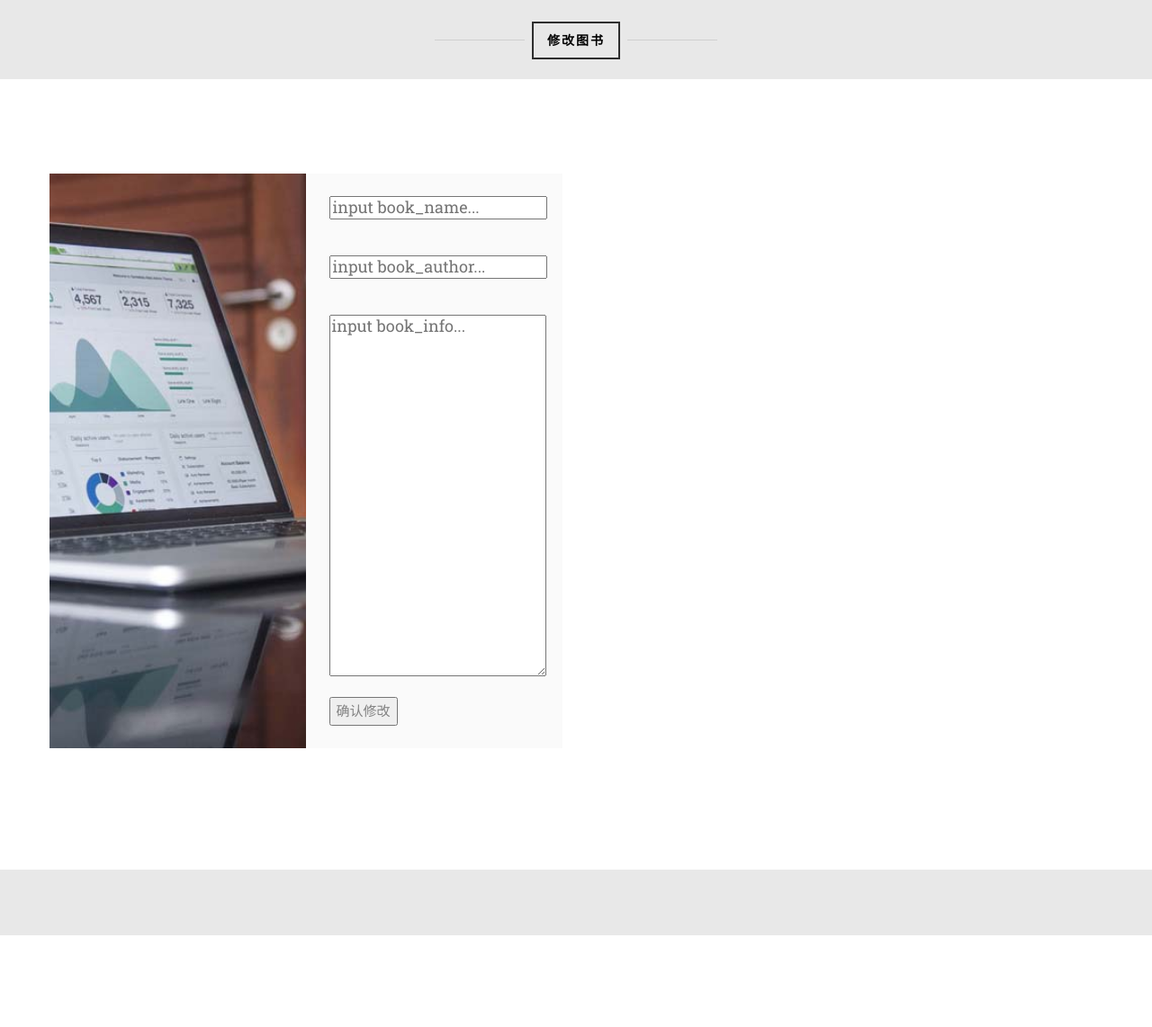
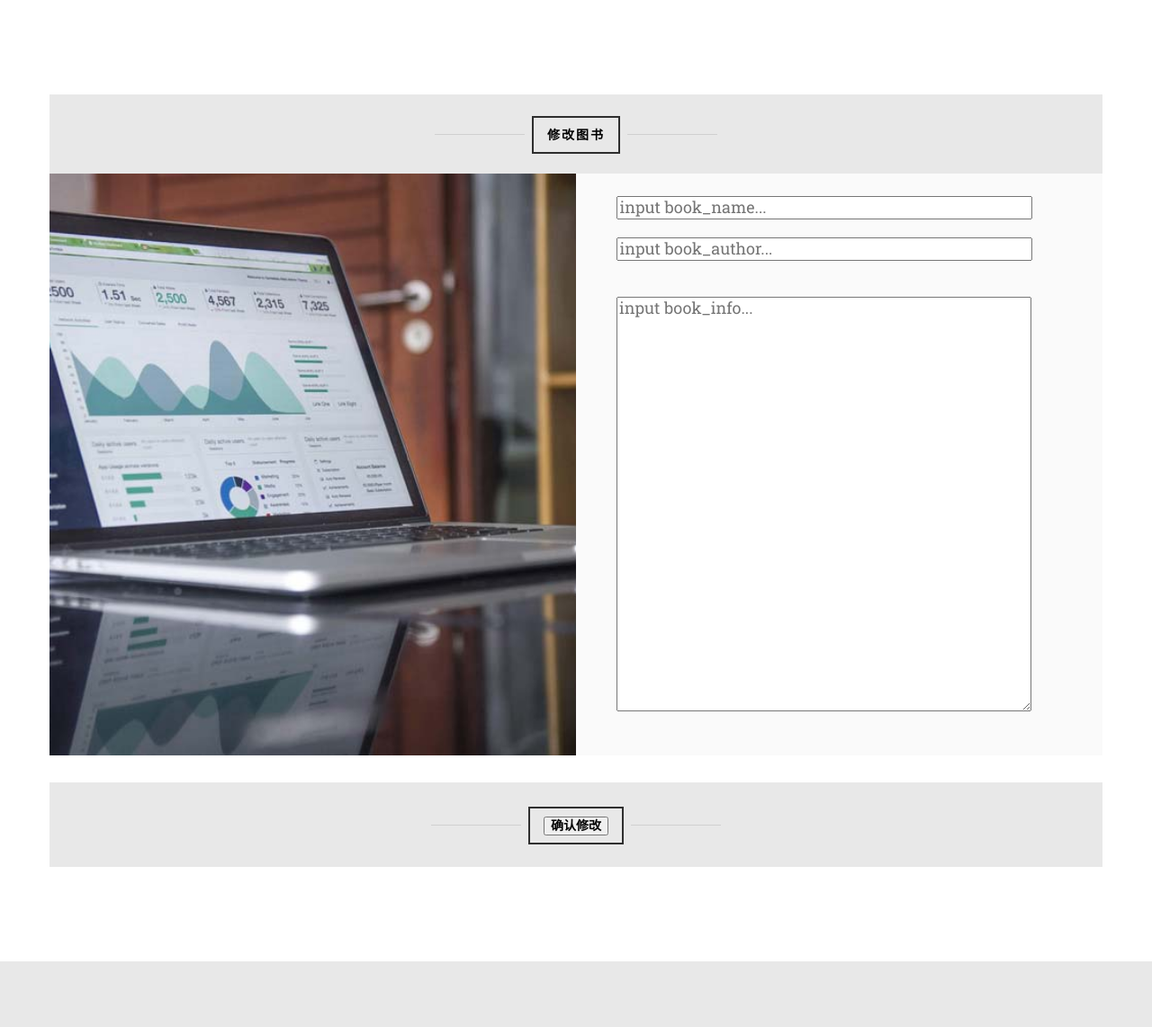
Before and after one commit to Vauke/SpiderManBookShow, a Django app: template templates/edit_book.html in a window 1280 px wide. Shown: the whole page at 90% size. Before the commit the page ends 1040 px from the top, so only its background shows below. Run offline with Django 3.2, Linux system fonts and the light colour scheme; the template is opened without the code that fills it, so the values that code supplies are empty; some libraries are stand-ins or nearby versions; some web fonts are replaced.

Commit message:
fix bugs

```diff
--- a/templates/edit_book.html
+++ b/templates/edit_book.html
@@ -46,33 +46,34 @@
 	<body>
 	<!-- 图书介绍 -->
 
-	<div id="fh5co-gallery" class="fh5co-bg-section">
-	<div class="row text-center">
-	<h2><span>修改图书</span></h2>
-	</div></a>
-	</div>
+
 	<div id="fh5co-course">
 		<div class="container">
 			<div class="row animate-box">
+			<div id="fh5co-gallery" class="fh5co-bg-section">
+			<div class="row text-center">
+			<h2><span>修改图书</span></h2>
+			</div></div>
 			<div class="row">
-				<div class="col-md-6 animate-box">
+				<div class="col-md-12 animate-box">
 					<div class="course" >
 						<a href="#" align="center"class="course-img" style="background-image: url(/static/images/project-1.jpg);">
 						</a>
 						<div class="desc">
 							<form action="/edit_done" method="post">
 								{% csrf_token %}
-							<h3><input type="text" name="title" placeholder="input book_name..." /><br/><br/></h3>
-							<h3><input type="text" name="author" placeholder="input book_author..." /><br/><br/></h3>
-							<h3><textarea rows="20" cols="20" name="info" placeholder="input book_info..."></textarea><br/></h3>
-							<input type="submit" value="确认修改"/>
-							</form>
-						</div>
+							<table width="500" border="0"  vertical-align="middle";     text-align="center";  cellpadding="0" cellspacing="0">
+							<tr><td align="center" valign="middle"><h3><input type="text" size ="40" name="title" placeholder="input book_name..." /></h3></td></tr>
+							<tr><td align="center" valign="middle"><h3><input type="text" size="40" name="author" placeholder="input book_author..." /><br/><br/></h3></td></tr>
+							<tr><td align="center" valign="middle"><h3><textarea rows="23" cols="40" name="info" placeholder="input book_info..."></textarea><br/></h3></td></tr>
+						</table>
 
-						</div>
-					</div>
-				</div>
-
+						</div></div></div></div>
+				<div id="fh5co-gallery" class="fh5co-bg-section">
+				<div class="row text-center">
+				<h2><span><input type="submit" value="确认修改"/></span></h2>
+				</form>
+				</div></div>
 			</div>
 		</div>
 	</div>
```
